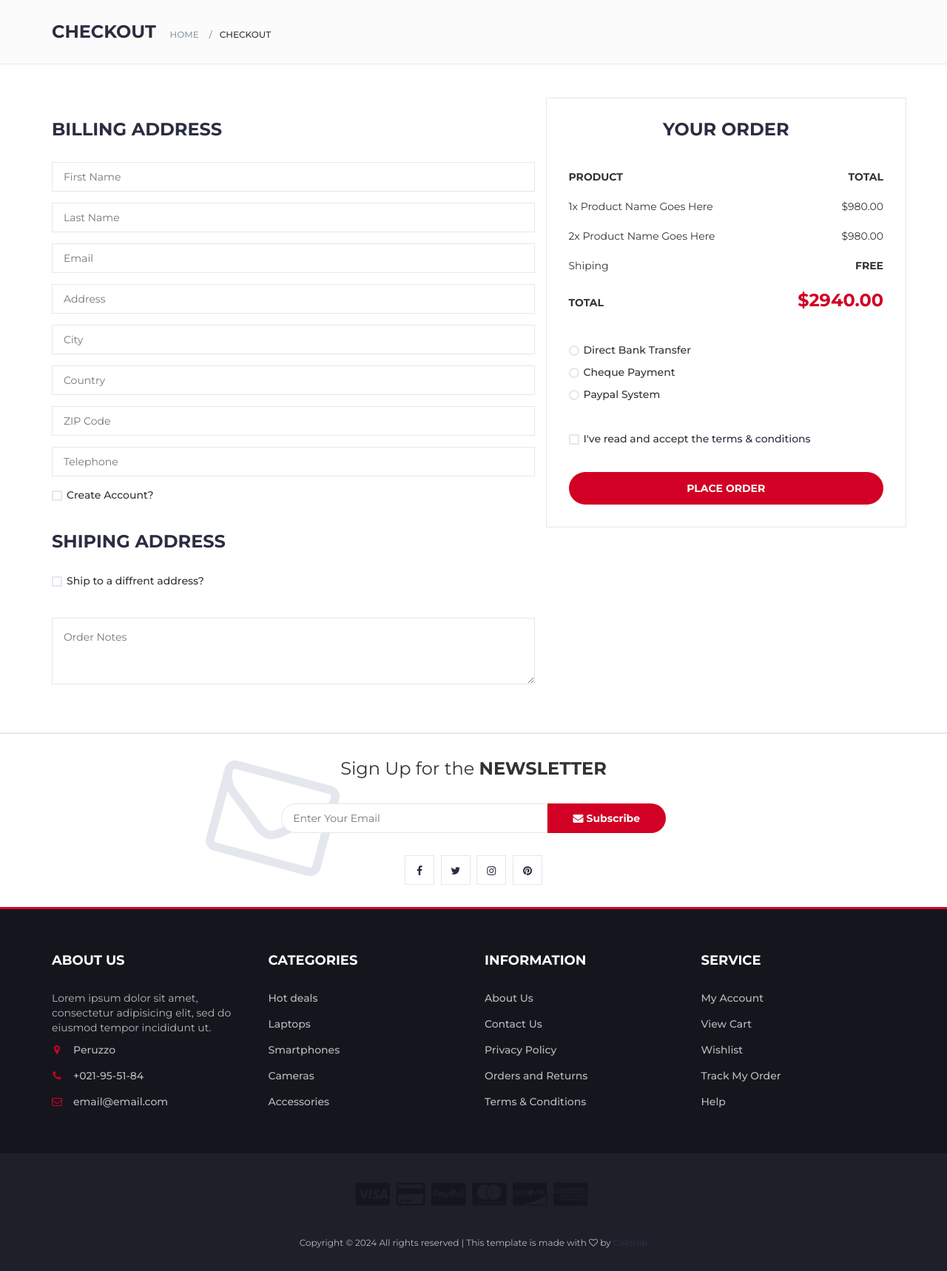
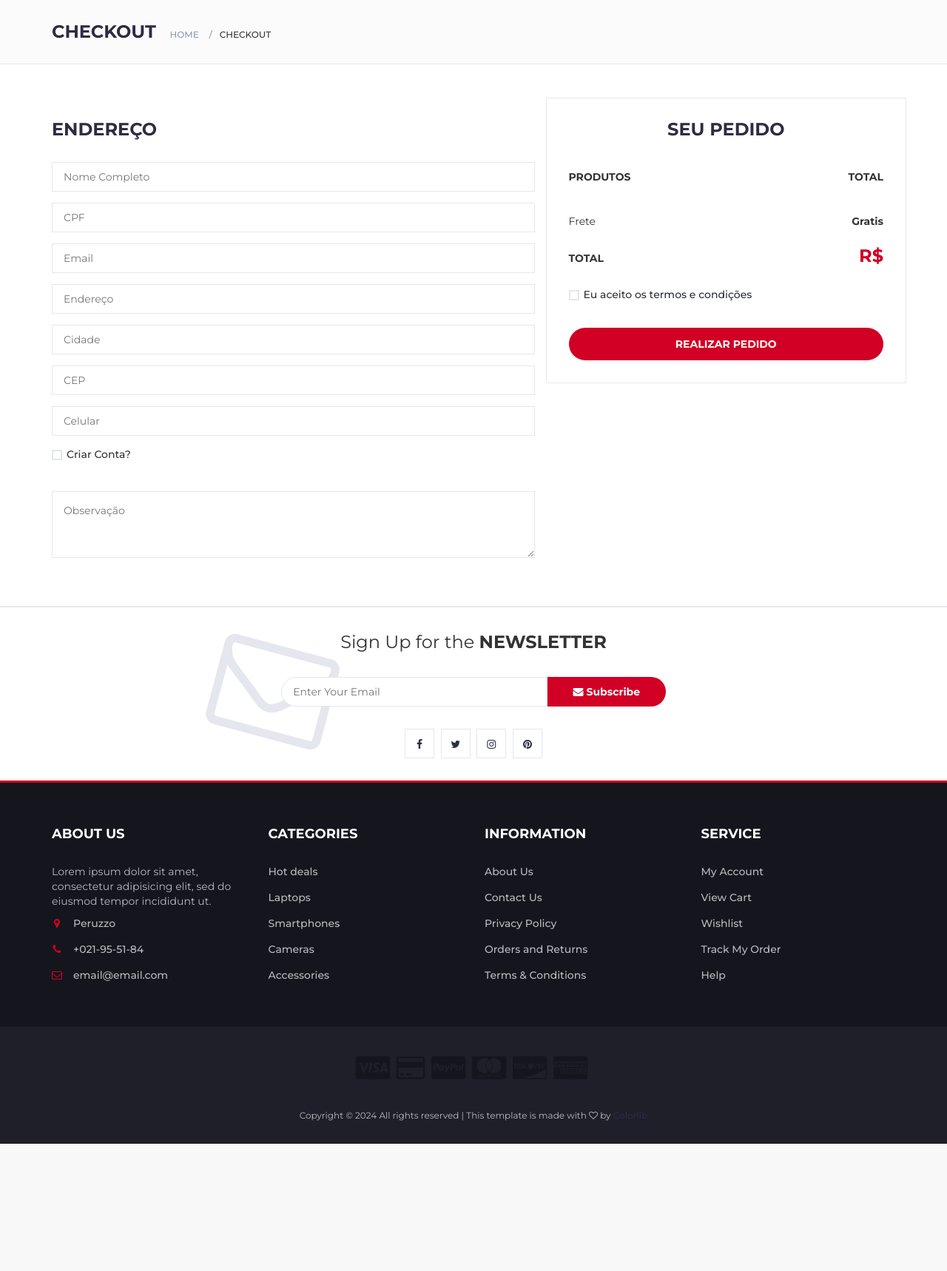
Before and after one commit to bernardopatron15/modelo02, a Node server app: template views/checkout.ejs in a window 1280 px wide. Shown: the part 207-1925 px from the top of the page at 74% size. After the commit the page ends 1753 px from the top, so only its background shows below. Run offline with Node 20, Linux system fonts and the light colour scheme; the template is opened without the code that fills it, so the values that code supplies are empty; some libraries are stand-ins or nearby versions.

Commit message:
CHECHOUT ON

```diff
--- a/routes/UsuarioRoutes.js
+++ b/routes/UsuarioRoutes.js
@@ -41,7 +41,7 @@
 
 routes.get("/categoria", controller.abrecategoria);
 
-routes.get("/checkout", controller.abrecheckout);
+routes.get("/checkout/:id", controller.abrecheckout);
 
 routes.get("/produto/:id", controller.abreproduto);
 
--- a/views/checkout.ejs
+++ b/views/checkout.ejs
@@ -30,14 +30,14 @@
         <!-- Billing Details -->
         <div class="billing-details">
           <div class="section-title">
-            <h3 class="title">Billing address</h3>
+            <h3 class="title">Endereço</h3>
           </div>
           <div class="form-group">
             <input
               class="input"
               type="text"
               name="first-name"
-              placeholder="First Name"
+              placeholder="Nome Completo"
             />
           </div>
           <div class="form-group">
@@ -45,7 +45,7 @@
               class="input"
               type="text"
               name="last-name"
-              placeholder="Last Name"
+              placeholder="CPF"
             />
           </div>
           <div class="form-group">
@@ -61,26 +61,18 @@
               class="input"
               type="text"
               name="address"
-              placeholder="Address"
+              placeholder="Endereço"
             />
           </div>
           <div class="form-group">
-            <input class="input" type="text" name="city" placeholder="City" />
-          </div>
-          <div class="form-group">
-            <input
-              class="input"
-              type="text"
-              name="country"
-              placeholder="Country"
-            />
+            <input class="input" type="text" name="city" placeholder="Cidade" />
           </div>
           <div class="form-group">
             <input
               class="input"
               type="text"
               name="zip-code"
-              placeholder="ZIP Code"
+              placeholder="CEP"
             />
           </div>
           <div class="form-group">
@@ -88,7 +80,7 @@
               class="input"
               type="tel"
               name="tel"
-              placeholder="Telephone"
+              placeholder="Celular"
             />
           </div>
           <div class="form-group">
@@ -96,18 +88,17 @@
               <input type="checkbox" id="create-account" />
               <label for="create-account">
                 <span></span>
-                Create Account?
+                Criar Conta?
               </label>
               <div class="caption">
                 <p>
-                  Lorem ipsum dolor sit amet, consectetur adipisicing elit, sed
-                  do eiusmod tempor incididunt.
+                  Ta sem conta ainda paizão, ai chupou bala, larga a senha ai em baixo
                 </p>
                 <input
                   class="input"
                   type="password"
                   name="password"
-                  placeholder="Enter Your Password"
+                  placeholder="Digite a sua Senha"
                 />
               </div>
             </div>
@@ -115,90 +106,9 @@
         </div>
         <!-- /Billing Details -->
 
-        <!-- Shiping Details -->
-        <div class="shiping-details">
-          <div class="section-title">
-            <h3 class="title">Shiping address</h3>
-          </div>
-          <div class="input-checkbox">
-            <input type="checkbox" id="shiping-address" />
-            <label for="shiping-address">
-              <span></span>
-              Ship to a diffrent address?
-            </label>
-            <div class="caption">
-              <div class="form-group">
-                <input
-                  class="input"
-                  type="text"
-                  name="first-name"
-                  placeholder="First Name"
-                />
-              </div>
-              <div class="form-group">
-                <input
-                  class="input"
-                  type="text"
-                  name="last-name"
-                  placeholder="Last Name"
-                />
-              </div>
-              <div class="form-group">
-                <input
-                  class="input"
-                  type="email"
-                  name="email"
-                  placeholder="Email"
-                />
-              </div>
-              <div class="form-group">
-                <input
-                  class="input"
-                  type="text"
-                  name="address"
-                  placeholder="Address"
-                />
-              </div>
-              <div class="form-group">
-                <input
-                  class="input"
-                  type="text"
-                  name="city"
-                  placeholder="City"
-                />
-              </div>
-              <div class="form-group">
-                <input
-                  class="input"
-                  type="text"
-                  name="country"
-                  placeholder="Country"
-                />
-              </div>
-              <div class="form-group">
-                <input
-                  class="input"
-                  type="text"
-                  name="zip-code"
-                  placeholder="ZIP Code"
-                />
-              </div>
-              <div class="form-group">
-                <input
-                  class="input"
-                  type="tel"
-                  name="tel"
-                  placeholder="Telephone"
-                />
-              </div>
-            </div>
-          </div>
-        </div>
-        <!-- /Shiping Details -->
-
         <!-- Order notes -->
         <div class="order-notes">
-          <textarea class="input" placeholder="Order Notes"></textarea>
+          <textarea class="input" placeholder="Observação"></textarea>
         </div>
         <!-- /Order notes -->
       </div>
@@ -206,81 +116,40 @@
       <!-- Order Details -->
       <div class="col-md-5 order-details">
         <div class="section-title text-center">
-          <h3 class="title">Your Order</h3>
+          <h3 class="title">Seu Pedido</h3>
         </div>
         <div class="order-summary">
           <div class="order-col">
-            <div><strong>PRODUCT</strong></div>
+            <div><strong>PRODUTOS</strong></div>
             <div><strong>TOTAL</strong></div>
           </div>
           <div class="order-products">
             <div class="order-col">
-              <div>1x Product Name Goes Here</div>
-              <div>$980.00</div>
-            </div>
-            <div class="order-col">
-              <div>2x Product Name Goes Here</div>
-              <div>$980.00</div>
+              <div><%=produto.titulo%></div>
+              <div><%=produto.preco%></div>
             </div>
           </div>
           <div class="order-col">
-            <div>Shiping</div>
-            <div><strong>FREE</strong></div>
+            <div>Frete</div>
+            <div><strong>Gratis</strong></div>
           </div>
           <div class="order-col">
             <div><strong>TOTAL</strong></div>
-            <div><strong class="order-total">$2940.00</strong></div>
+            <div><strong class="order-total">R$<%=produto.preco%></strong></div>
           </div>
         </div>
-        <div class="payment-method">
-          <div class="input-radio">
-            <input type="radio" name="payment" id="payment-1" />
-            <label for="payment-1">
-              <span></span>
-              Direct Bank Transfer
-            </label>
-            <div class="caption">
-              <p>
-                Lorem ipsum dolor sit amet, consectetur adipisicing elit, sed do
-                eiusmod tempor incididunt ut labore et dolore magna aliqua.
-              </p>
-            </div>
-          </div>
-          <div class="input-radio">
-            <input type="radio" name="payment" id="payment-2" />
-            <label for="payment-2">
-              <span></span>
-              Cheque Payment
-            </label>
-            <div class="caption">
-              <p>
-                Lorem ipsum dolor sit amet, consectetur adipisicing elit, sed do
-                eiusmod tempor incididunt ut labore et dolore magna aliqua.
-              </p>
-            </div>
-          </div>
-          <div class="input-radio">
-            <input type="radio" name="payment" id="payment-3" />
-            <label for="payment-3">
-              <span></span>
-              Paypal System
-            </label>
-            <div class="caption">
-              <p>
-                Lorem ipsum dolor sit amet, consectetur adipisicing elit, sed do
-                eiusmod tempor incididunt ut labore et dolore magna aliqua.
-              </p>
-            </div>
-          </div>
-        </div>
+
+
+
+
         <div class="input-checkbox">
           <input type="checkbox" id="terms" />
           <label for="terms">
             <span></span>
-            I've read and accept the <a href="#">terms & conditions</a>
+            Eu aceito os <a href="#">termos e condições</a>
           </label>
         </div>
-        <a href="#" class="primary-btn order-submit">Place order</a>
+        <a href="#" class="primary-btn order-submit">Realizar Pedido</a>
       </div>
       <!-- /Order Details -->
     </div>
```
Also changed, not shown: controller/produtoController.js (+11 -1 lines), controller/usuarioController.js (+10 -2 lines), views/home.ejs (+16 -12 lines), views/produto.ejs (+10 -5 lines).
